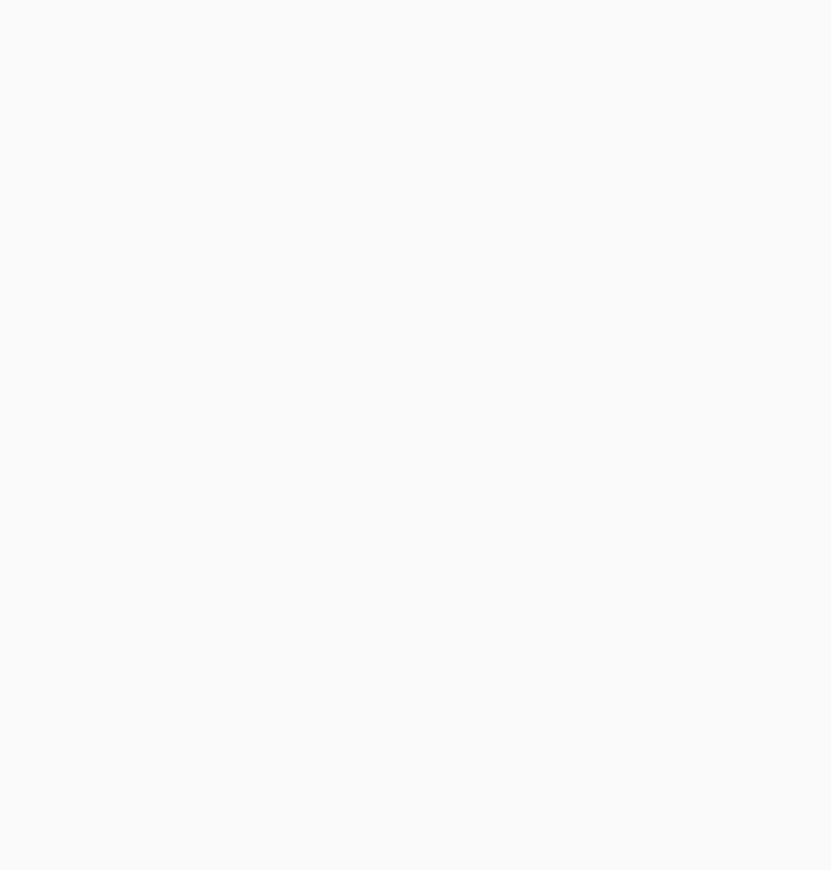
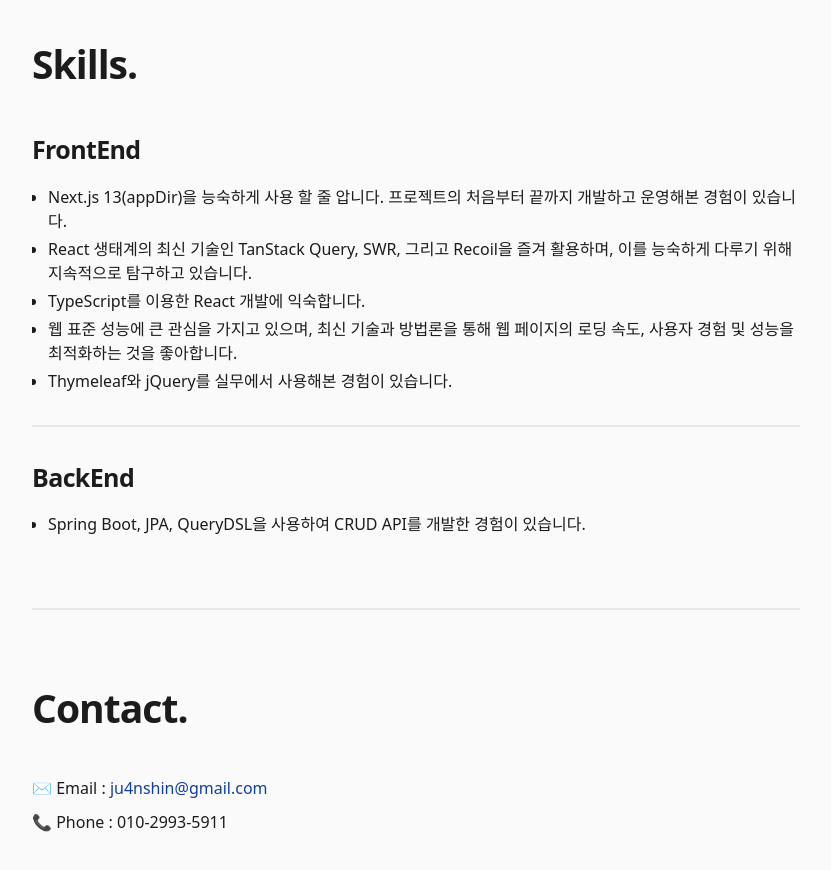
Before and after one commit to shinju4n/tech-blog, a Next.js app: page /resume in a window 1280 px wide. Shown: the part 2740-3610 px from the top of the page, without its empty margins (224-1055 px from the left). Before the commit the page ends 2712 px from the top, so only its background shows below. Built offline with nearby package versions, Linux system fonts and the light colour scheme.

Commit message:
feat : 이력서 컨택트 추가

```diff
--- a/app/(resume)/resume/page.tsx
+++ b/app/(resume)/resume/page.tsx
@@ -14,6 +14,10 @@ import TechBlog from '@/components/resume/other-experience/tech-blog';
 import SuwonUniv from '@/components/resume/other-experience/suwon-univ';
 
 import { cn } from '@/lib/utils';
+import FrontEnd from '@/components/resume/skills/front-end';
+import BackEnd from '@/components/resume/skills/back-end';
+
+import { email } from '@/lib/me';
 
 interface ResumeProps {
   searchParams: Record<'type', 'blog'>;
@@ -64,6 +68,27 @@ const Resume: NextPage<ResumeProps> = ({ searchParams }) => {
         <Divider />
         <SuwonUniv />
       </div>
+      <Divider />
+      <div className="py-10">
+        <ResumeTitle>Skills.</ResumeTitle>
+        <FrontEnd />
+        <Divider />
+        <BackEnd />
+      </div>
+      <Divider />
+      <div className="py-10">
+        <ResumeTitle>Contact.</ResumeTitle>
+        <Typography size="p">
+          ✉️ Email :{' '}
+          <Link
+            href={'mailto:' + email}
+            className='text-primary dark:text-cyan-500 transition-colors hover:text-cyan-500 dark:hover:text-cyan-300"'
+          >
+            ju4nshin@gmail.com
+          </Link>
+        </Typography>
+        <Typography size="p">📞 Phone : 010-2993-5911</Typography>
+      </div>
     </>
   );
 };
```
